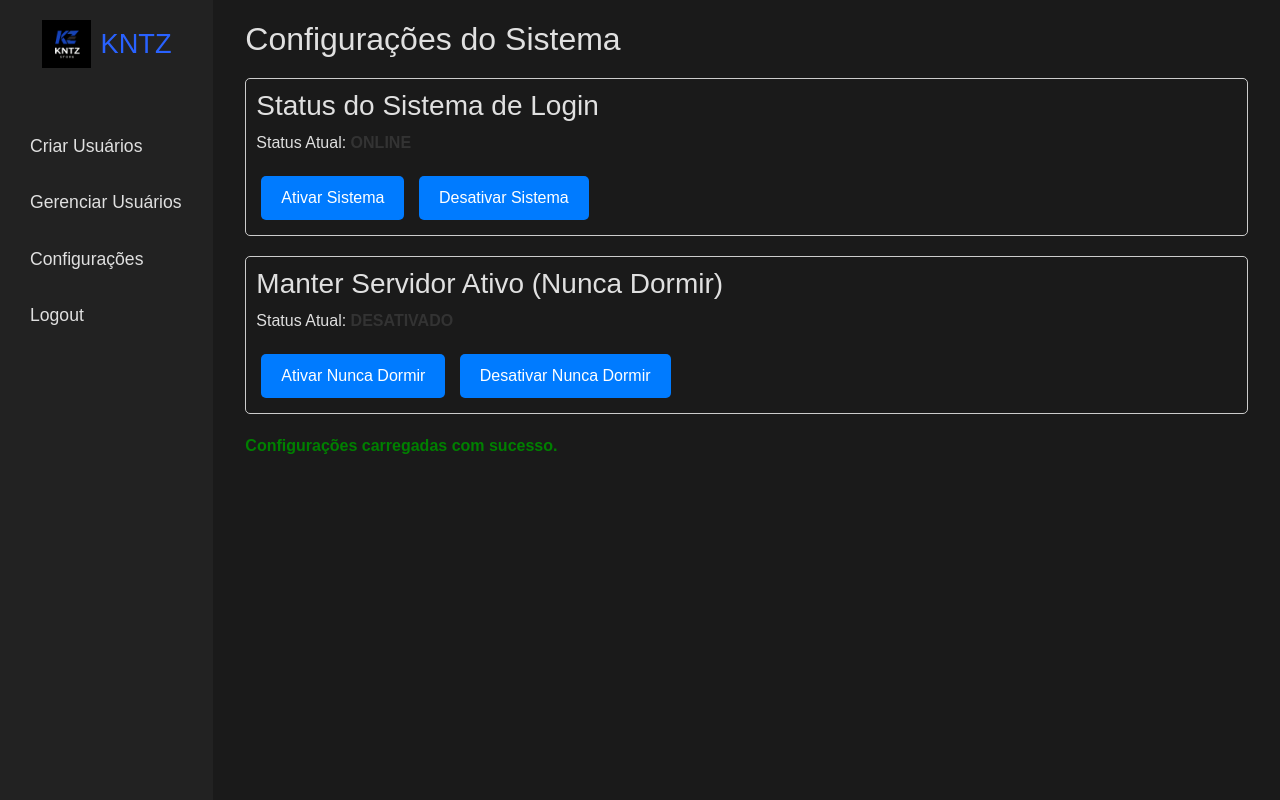
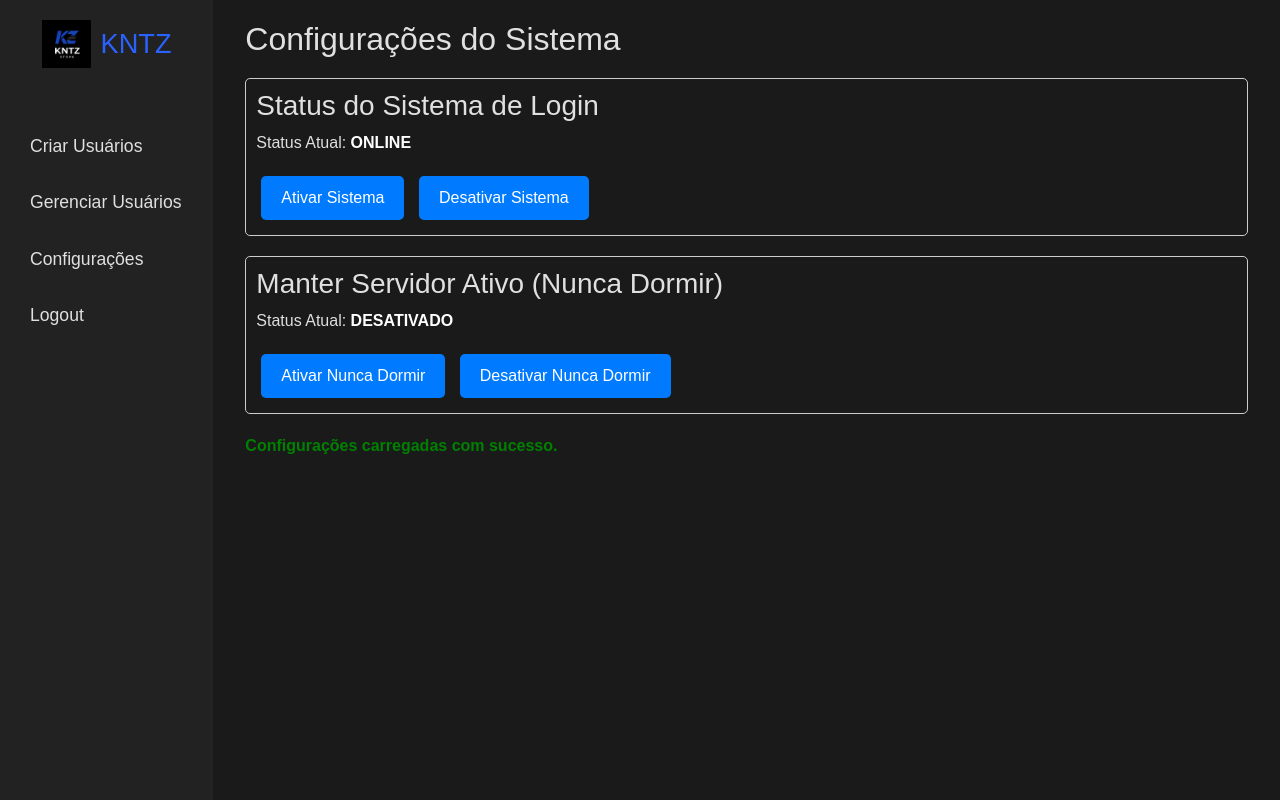
Before and after one commit to Kantofpss/Login-API-Render, a Flask app: page /configuracoes in a window 1280 px wide. Run offline with Flask 3, Linux system fonts and the light colour scheme; a user stored in the database is signed in; data comes from the database, SQL or seed files in the repository.

Commit message:
Add files via upload

```diff
--- a/templates/configuracoes.html
+++ b/templates/configuracoes.html
@@ -13,7 +13,7 @@
     }
     .status-text {
         font-weight: bold;
-        color: #333;
+        color: #ffffff;
     }
     .error {
         color: red;
```
